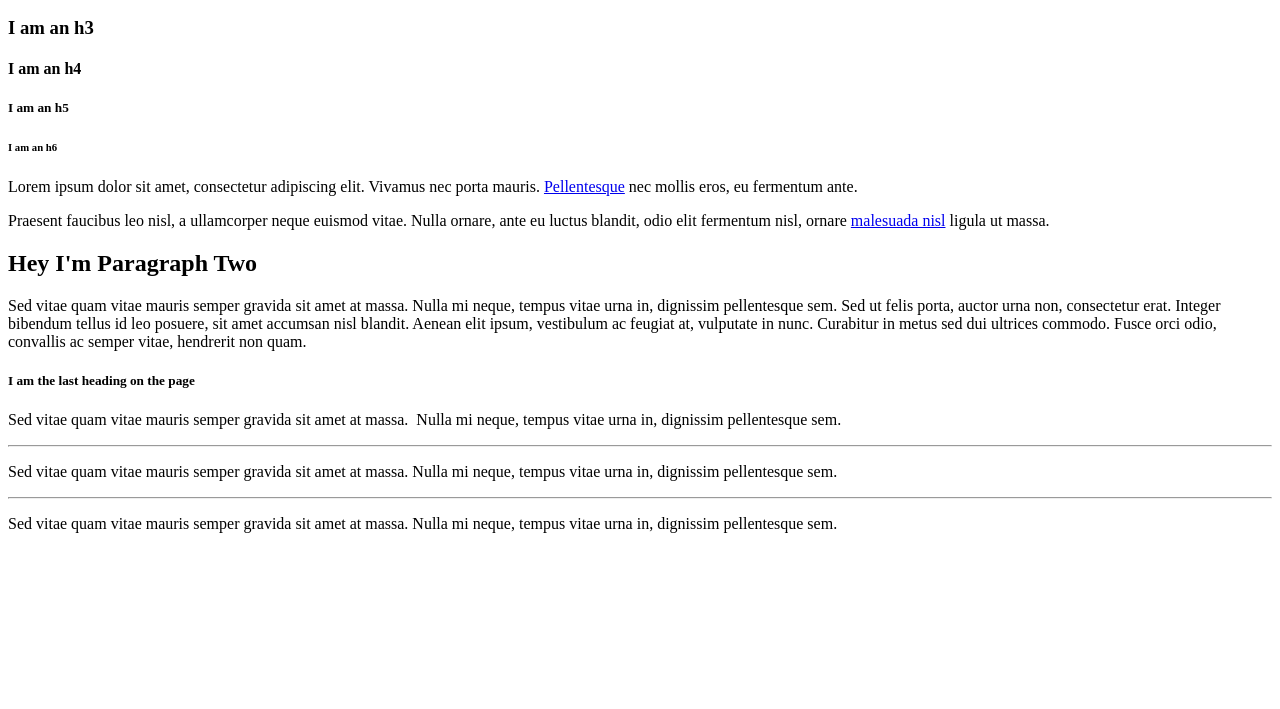
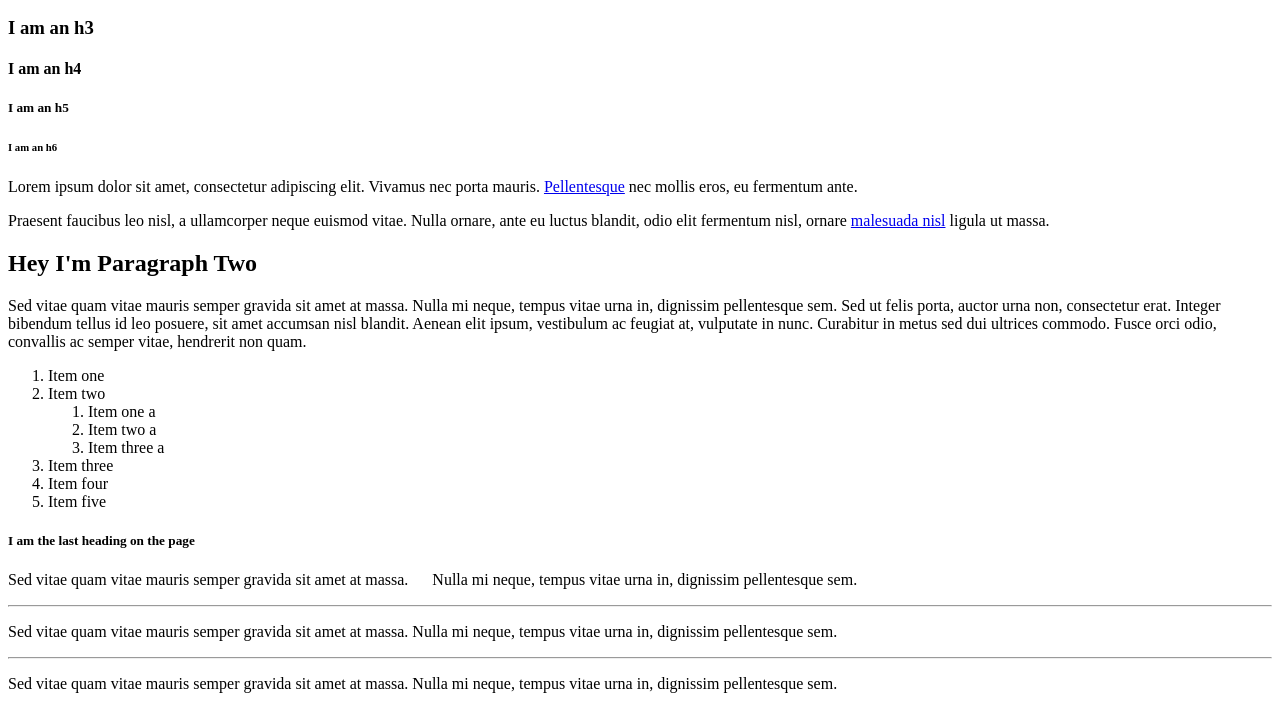
Before and after one commit to aprilmann/html-css-bootcamp, a plain HTML site: page index.html in a window 1280 px wide. Shown: the part 110-819 px from the top of the page. Drawn offline with Linux system fonts and the light colour scheme.

Commit message:
Added Numbered List

```diff
--- a/index.html
+++ b/index.html
@@ -21,9 +21,23 @@
 	<div>
 		<p>Sed vitae quam vitae mauris semper gravida sit amet at massa. Nulla mi neque, tempus vitae urna in, dignissim <span>pellentesque</span> sem. Sed ut felis porta, auctor urna non, consectetur erat. Integer bibendum tellus id leo posuere, sit amet accumsan nisl blandit. Aenean elit ipsum, vestibulum ac feugiat at, vulputate in nunc. Curabitur in metus sed dui ultrices commodo. Fusce orci odio, convallis ac semper vitae, hendrerit non quam.</p>
 	</div>
+	<div>
+		<ol>
+			<li>Item one</li>
+			<li>Item two</li>
+				<ol>
+					<li>Item one a</li>
+					<li>Item two a</li>
+					<li>Item three a</li>
+				</ol>
+			<li>Item three</li>
+			<li>Item four</li>
+			<li>Item five</li>
+		</ol>
+	</div>
 	<h5>I am the last heading on the page</h5>
 	<div id="bottom">
-		<p>Sed vitae quam vitae mauris semper gravida sit amet at massa.&nbsp; Nulla mi neque, tempus vitae urna in, dignissim <span>pellentesque</span> sem.
+		<p>Sed vitae quam vitae mauris semper gravida sit amet at massa.&nbsp; &nbsp; &nbsp Nulla mi neque, tempus vitae urna in, dignissim <span>pellentesque</span> sem.
 		</p>
 		<hr>
 		<p>Sed vitae quam vitae mauris semper gravida sit amet at massa. Nulla mi neque, tempus vitae urna in, dignissim <span>pellentesque</span> sem.
```
